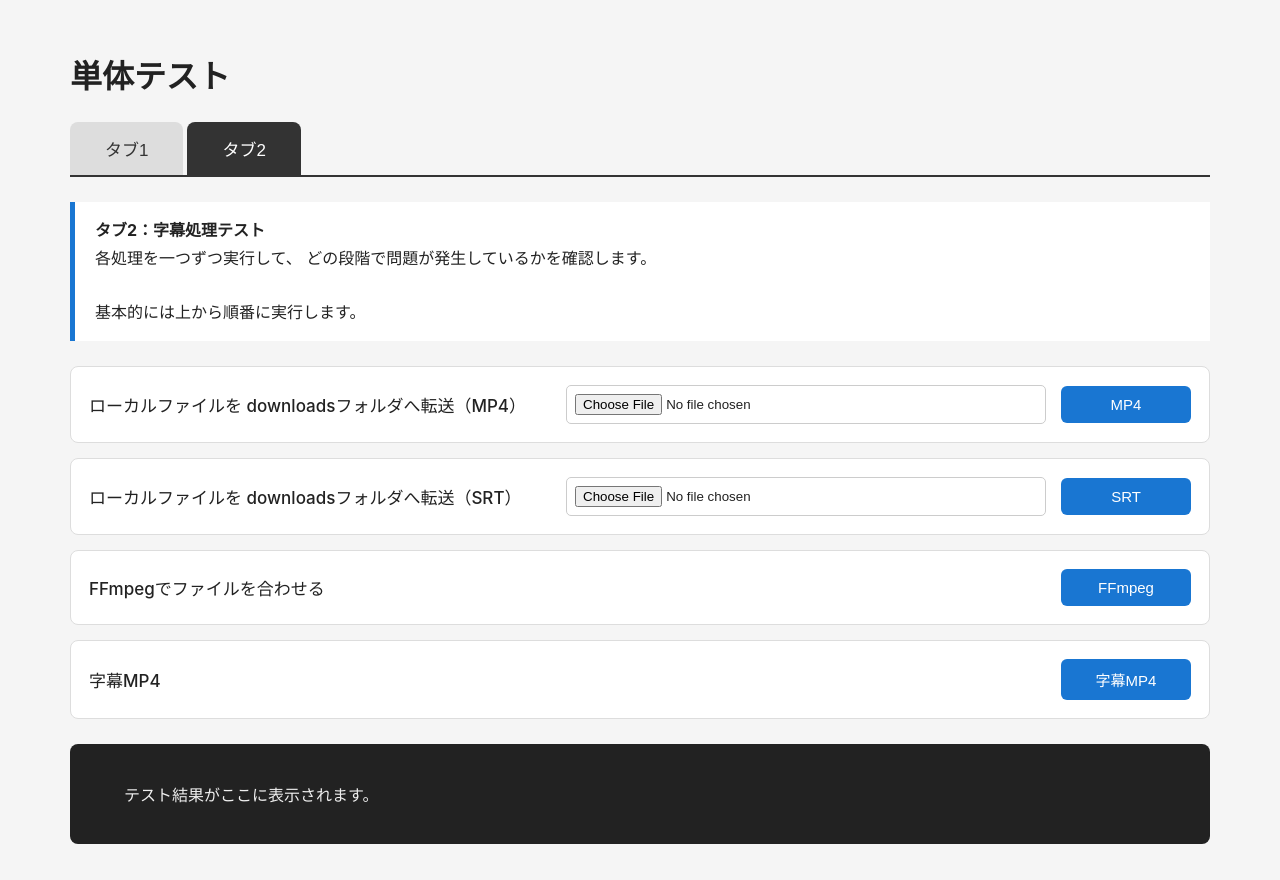
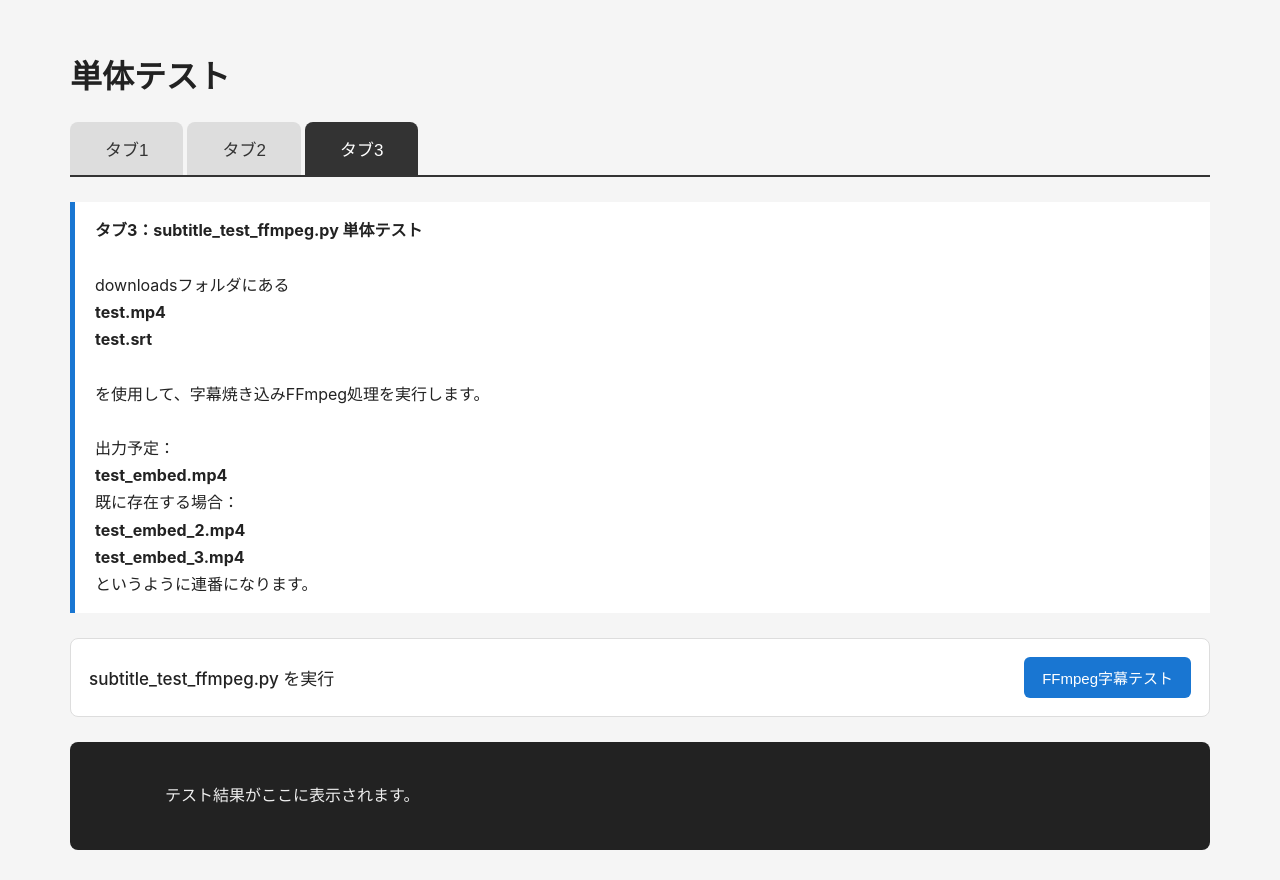
Before and after one commit to sasakiwrkspace-creator/y2conv, a Flask app: page /test in a window 1280 px wide. Before the commit the page ends 844 px from the top, so only its background shows below. Run offline with Flask 3, Linux system fonts and the light colour scheme; parts of the project's set-up code (start-up, migrations or seed data) failed here and were passed over.

Commit message:
Update test.html

```diff
--- a/templates/test.html
+++ b/templates/test.html
@@ -171,6 +171,13 @@
             word-break: break-word;
 
             min-height: 80px;
+
+            font-family:
+                Consolas,
+                "Courier New",
+                monospace;
+
+            line-height: 1.5;
         }
 
         .success {
@@ -186,7 +193,7 @@
         }
 
         /* ==============================
-           タブ2説明
+           説明
            ============================== */
 
         .description {
@@ -273,6 +280,15 @@
             タブ2
         </button>
 
+
+        <button
+            id="tab3"
+            class="tab-button"
+            onclick="openTab('tab3-content', this)"
+        >
+            タブ3
+        </button>
+
     </div>
 
 
@@ -301,9 +317,7 @@
         <div class="test-row">
 
             <div class="test-label">
-
                 URL
-
             </div>
 
 
@@ -322,9 +336,7 @@
         <div class="test-row">
 
             <div class="test-label">
-
                 MP3
-
             </div>
 
 
@@ -343,9 +355,7 @@
         <div class="test-row">
 
             <div class="test-label">
-
                 MP4
-
             </div>
 
 
@@ -364,9 +374,7 @@
         <div class="test-row">
 
             <div class="test-label">
-
                 SRT
-
             </div>
 
 
@@ -416,7 +424,6 @@
 
         <div class="test-row">
 
-
             <div class="test-label">
 
                 ローカルファイルを
@@ -451,7 +458,6 @@
              ================================= -->
 
         <div class="test-row">
-
 
             <div class="test-label">
 
@@ -488,7 +494,6 @@
 
         <div class="test-row">
 
-
             <div class="test-label">
 
                 FFmpegでファイルを合わせる
@@ -515,7 +520,6 @@
 
         <div class="test-row">
 
-
             <div class="test-label">
 
                 字幕MP4
@@ -531,6 +535,93 @@
                 字幕MP4
             </button>
 
+
+        </div>
+
+
+    </div>
+
+
+    <!-- =================================
+         タブ3
+         ================================= -->
+
+    <div
+        id="tab3-content"
+        class="tab-content"
+    >
+
+
+        <div class="description">
+
+            <strong>
+                タブ3：subtitle_test_ffmpeg.py 単体テスト
+            </strong>
+
+            <br><br>
+
+            downloadsフォルダにある
+
+            <br>
+
+            <strong>test.mp4</strong>
+
+            <br>
+
+            <strong>test.srt</strong>
+
+            <br><br>
+
+            を使用して、字幕焼き込みFFmpeg処理を実行します。
+
+            <br><br>
+
+            出力予定：
+
+            <br>
+
+            <strong>test_embed.mp4</strong>
+
+            <br>
+
+            既に存在する場合：
+
+            <br>
+
+            <strong>test_embed_2.mp4</strong>
+
+            <br>
+
+            <strong>test_embed_3.mp4</strong>
+
+            <br>
+
+            というように連番になります。
+
+        </div>
+
+
+        <!-- =================================
+             FFmpeg字幕テスト
+             ================================= -->
+
+        <div class="test-row">
+
+            <div class="test-label">
+
+                subtitle_test_ffmpeg.py
+                を実行
+
+            </div>
+
+
+            <button
+                id="subtitle-ffmpeg-test-button"
+                class="test-button"
+                onclick="runSubtitleFfmpegTest()"
+            >
+                FFmpeg字幕テスト
+            </button>
 
         </div>
 
@@ -1093,6 +1184,87 @@ async function testSubtitleMp4() {
 
 
 // ======================================================
+// タブ3
+// subtitle_test_ffmpeg.py テスト
+// ======================================================
+
+async function runSubtitleFfmpegTest() {
+
+    showResult(
+        "字幕FFmpeg単体テストを開始します...\n\n" +
+        "対象ファイル:\n" +
+        "downloads/test.mp4\n" +
+        "downloads/test.srt\n\n" +
+        "FFmpeg処理中です。しばらくお待ちください...",
+        "info"
+    );
+
+
+    setButtonLoading(
+        "subtitle-ffmpeg-test-button",
+        true
+    );
+
+
+    try {
+
+        const response =
+            await fetch(
+                "/subtitle-test/ffmpeg",
+                {
+                    method: "POST"
+                }
+            );
+
+
+        const text =
+            await response.text();
+
+
+        if (!response.ok) {
+
+            throw new Error(
+                text ||
+                "字幕FFmpegテストに失敗しました。"
+            );
+
+        }
+
+
+        showResult(
+            "【字幕FFmpegテスト完了】\n\n" +
+            text,
+            "success"
+        );
+
+    }
+    catch (error) {
+
+        console.error(
+            error
+        );
+
+
+        showResult(
+            "【字幕FFmpegテスト失敗】\n\n" +
+            error.message,
+            "error"
+        );
+
+    }
+    finally {
+
+        setButtonLoading(
+            "subtitle-ffmpeg-test-button",
+            false
+        );
+
+    }
+
+}
+
+
+// ======================================================
 // タブ1
 // 仮テスト
 // ======================================================
@@ -1183,39 +1355,39 @@ function testSrt() {
 
 // ======================================================
 // 初期表示
+// ======================================================
 //
-// ★重要
-// 初期状態ではタブ2を表示
+// タブ3を最初に表示
 // ======================================================
 
 document.addEventListener(
     "DOMContentLoaded",
     function() {
 
-        const tab2 =
+        const tab3 =
             document.getElementById(
-                "tab2"
+                "tab3"
             );
 
 
-        const tab2Content =
+        const tab3Content =
             document.getElementById(
-                "tab2-content"
+                "tab3-content"
             );
 
 
-        if (tab2) {
+        if (tab3) {
 
-            tab2.classList.add(
+            tab3.classList.add(
                 "active"
             );
 
         }
 
 
-        if (tab2Content) {
+        if (tab3Content) {
 
-            tab2Content.classList.add(
+            tab3Content.classList.add(
                 "active"
             );
 
```
